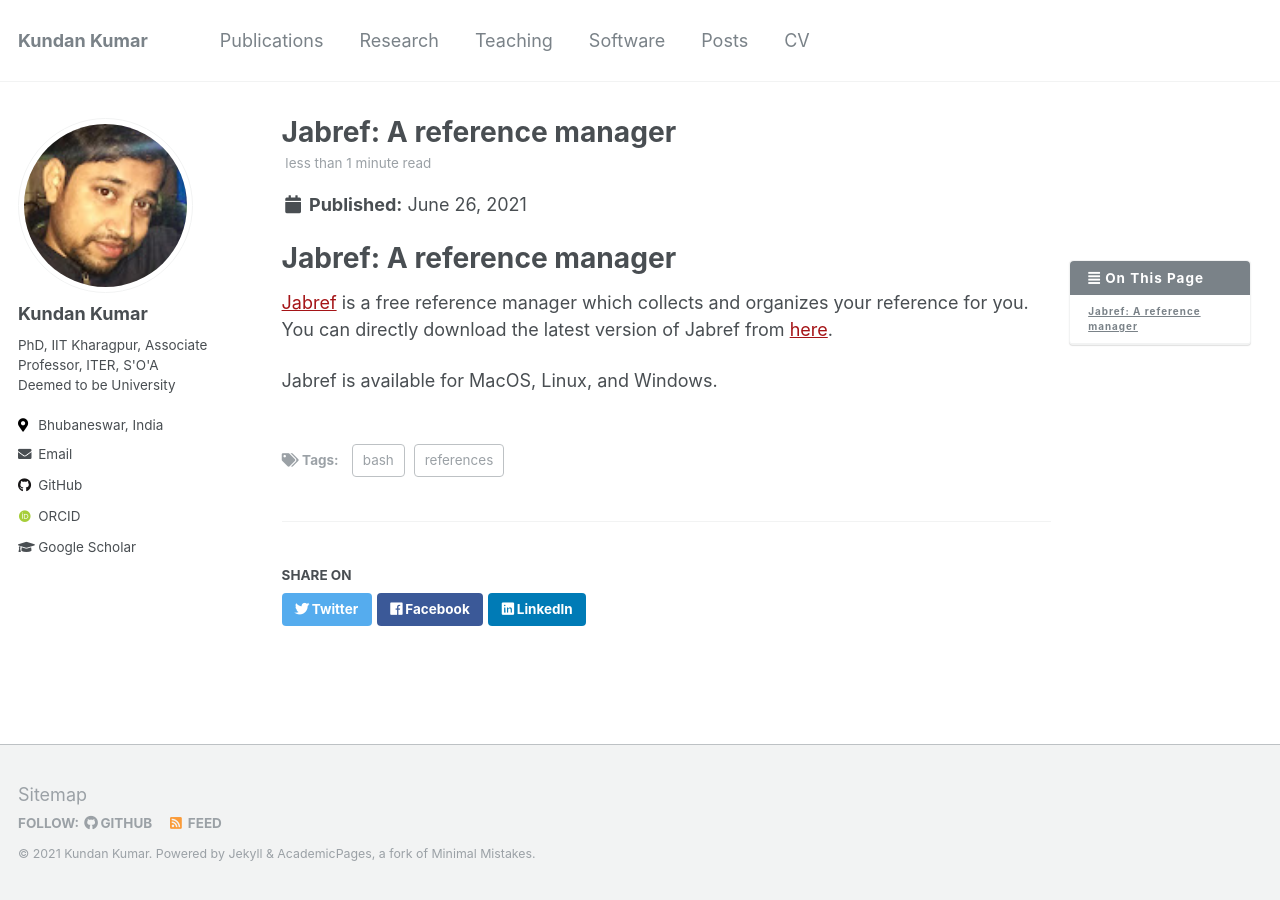
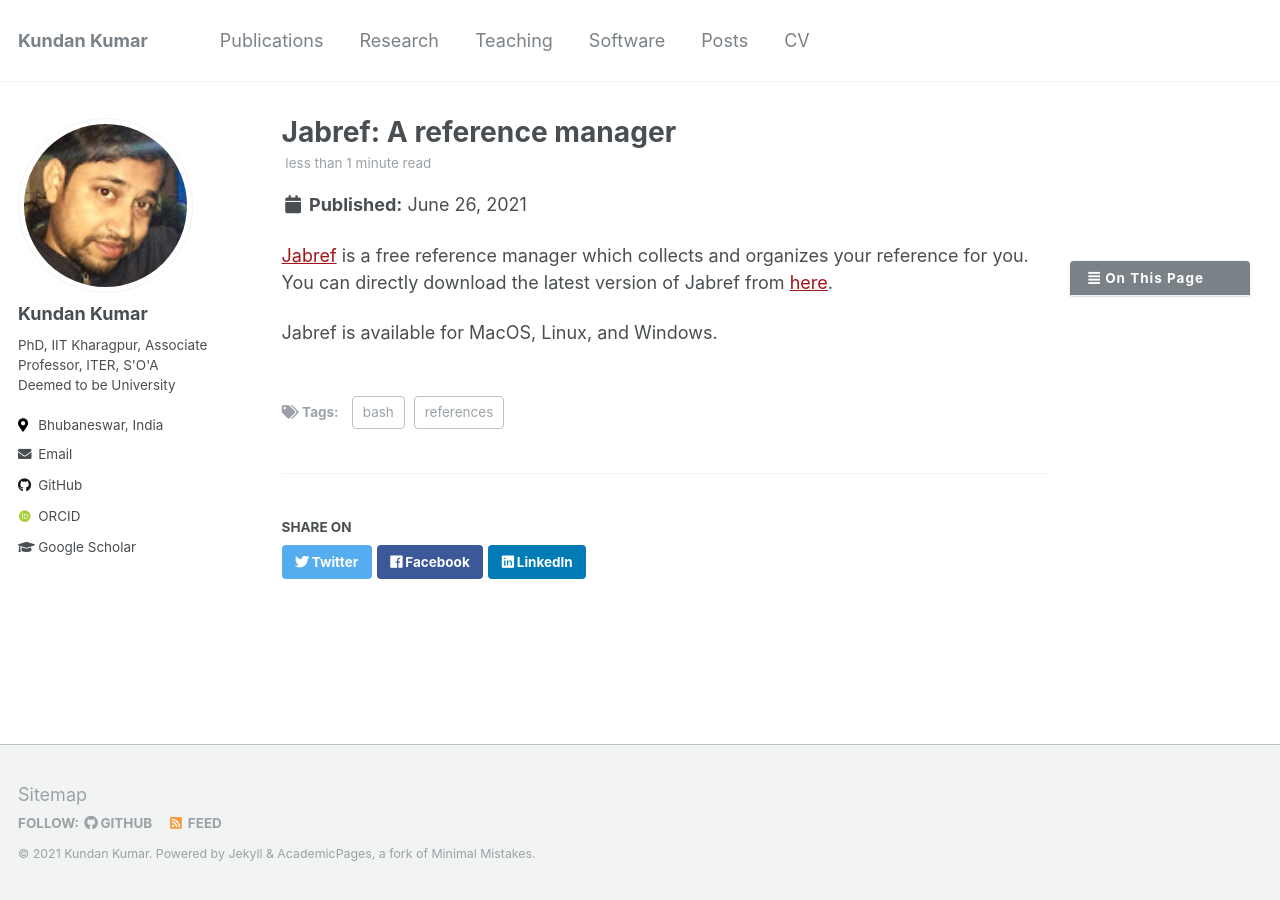
Before and after one commit to erkundanec/erkundanec.github.io, a Jekyll site: the page built from _posts/2021-06-26-intro-to-jabref.md, in a window 1280 px wide. Built offline with Jekyll 4.4.1, drawn with Linux system fonts in a browser that asks for light colours; some web fonts are replaced.

Commit message:
Update 2021-06-26-intro-to-jabref.md

```diff
--- a/_posts/2021-06-26-intro-to-jabref.md
+++ b/_posts/2021-06-26-intro-to-jabref.md
@@ -9,7 +9,6 @@
   - bash
 ---
 
-# Jabref: A reference manager
 [Jabref](https://www.jabref.org/) is a free reference manager which collects and organizes your reference for you. You can directly download the latest version of Jabref from [here](https://www.jabref.org/#download).
 
 Jabref is available for MacOS, Linux, and Windows.
```
